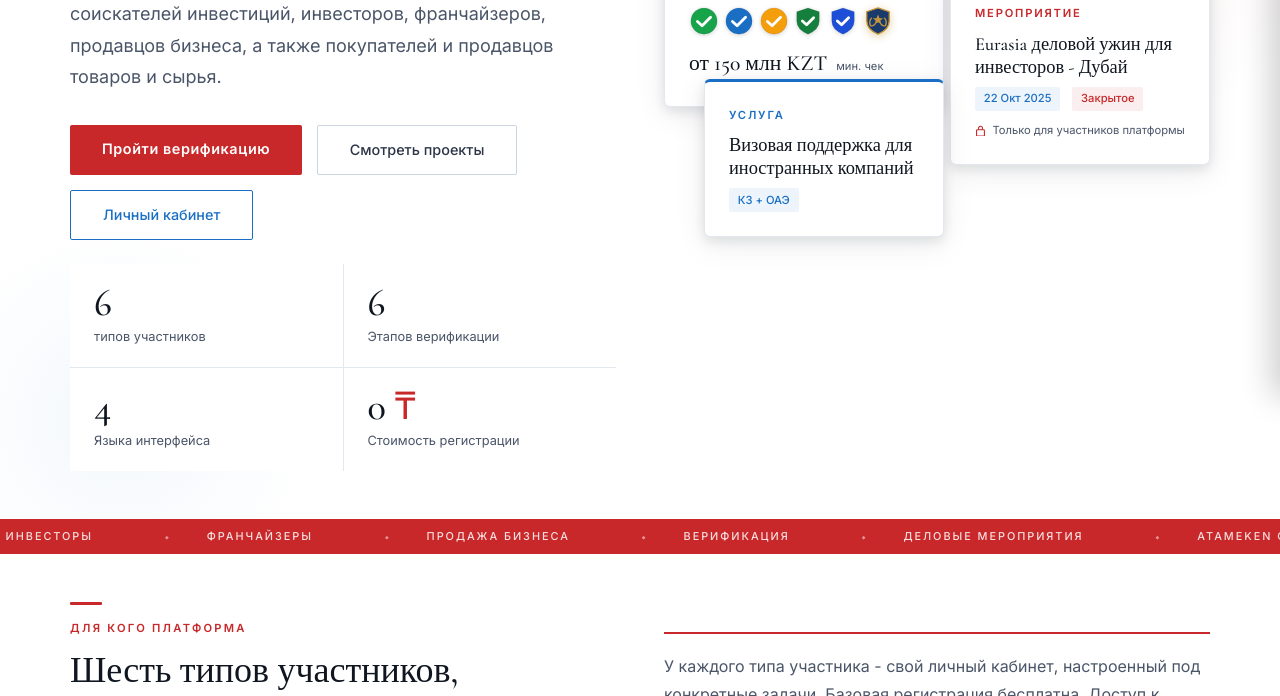
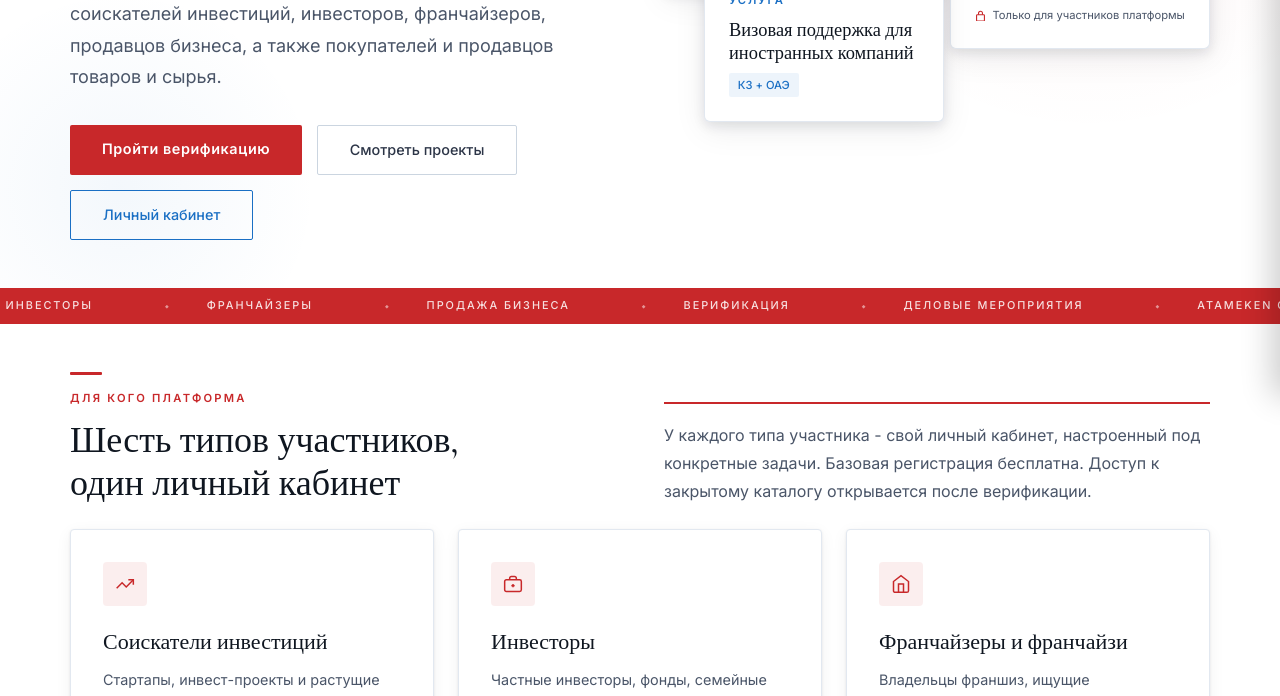
Before and after one commit to abylay-sys/atameken-club, a website: page public/index.html in a window 1280 px wide. Shown: the part 404-1100 px from the top of the page. Drawn offline with nearby package versions, Linux system fonts and the light colour scheme.

Commit message:
Hero: remove the 4-cell stats block (types/steps/langs/price)
Co-Authored-By: Claude Opus 4.7 <noreply@anthropic.com>

```diff
--- a/public/index.html
+++ b/public/index.html
@@ -579,12 +579,6 @@ footer{background:var(--ink2);padding:2rem 3rem;display:flex;align-items:center;
         <a href="#catalog" class="btn-out">Смотреть проекты</a>
         <a href="cabinet.html" class="btn-out" style="border-color:var(--blue);color:var(--blue)">Личный кабинет</a>
       </div>
-      <div class="hero-stats">
-        <div class="hero-stat"><div class="hero-stat-n">6</div><div class="hero-stat-l">типов участников</div></div>
-        <div class="hero-stat"><div class="hero-stat-n">6</div><div class="hero-stat-l">Этапов верификации</div></div>
-        <div class="hero-stat"><div class="hero-stat-n">4</div><div class="hero-stat-l">Языка интерфейса</div></div>
-        <div class="hero-stat"><div class="hero-stat-n">0 <span>₸</span></div><div class="hero-stat-l">Стоимость регистрации</div></div>
-      </div>
     </div>
     <div class="hero-right">
       <div class="hero-card-stack">
```
